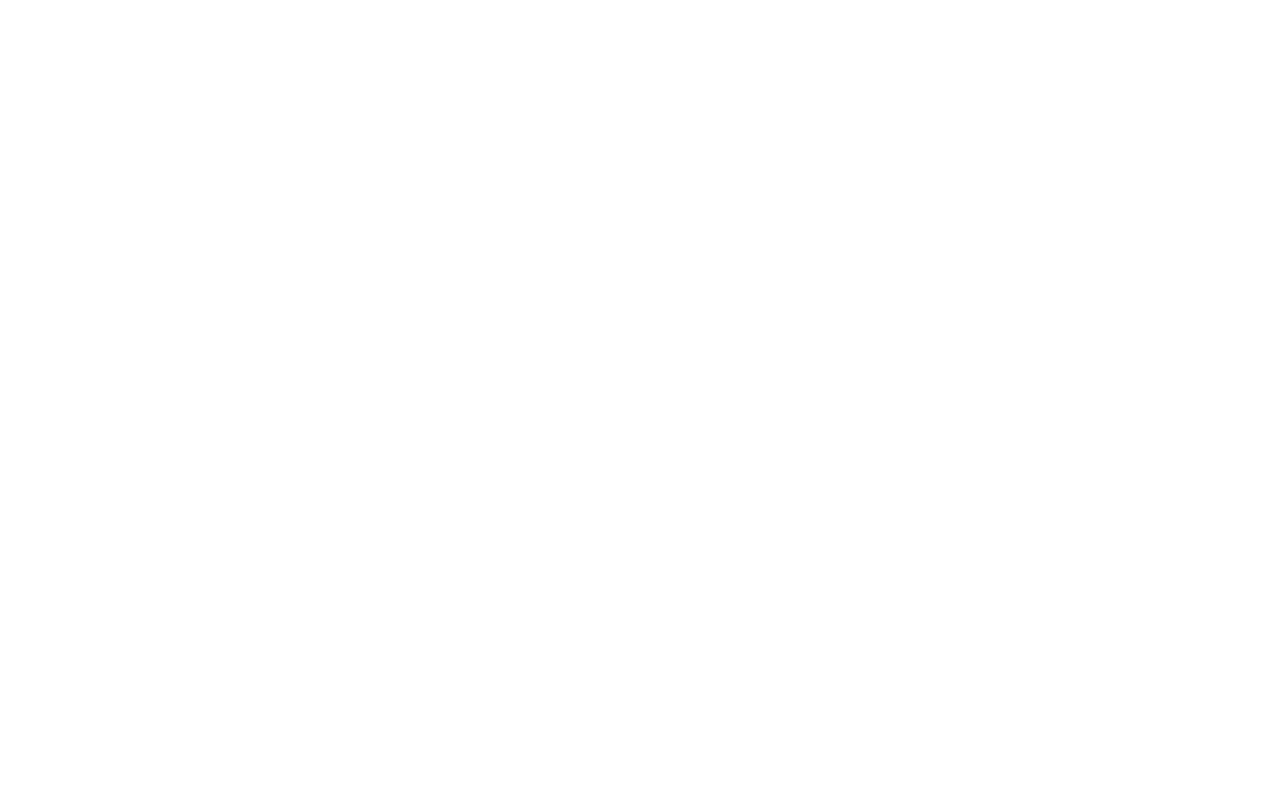
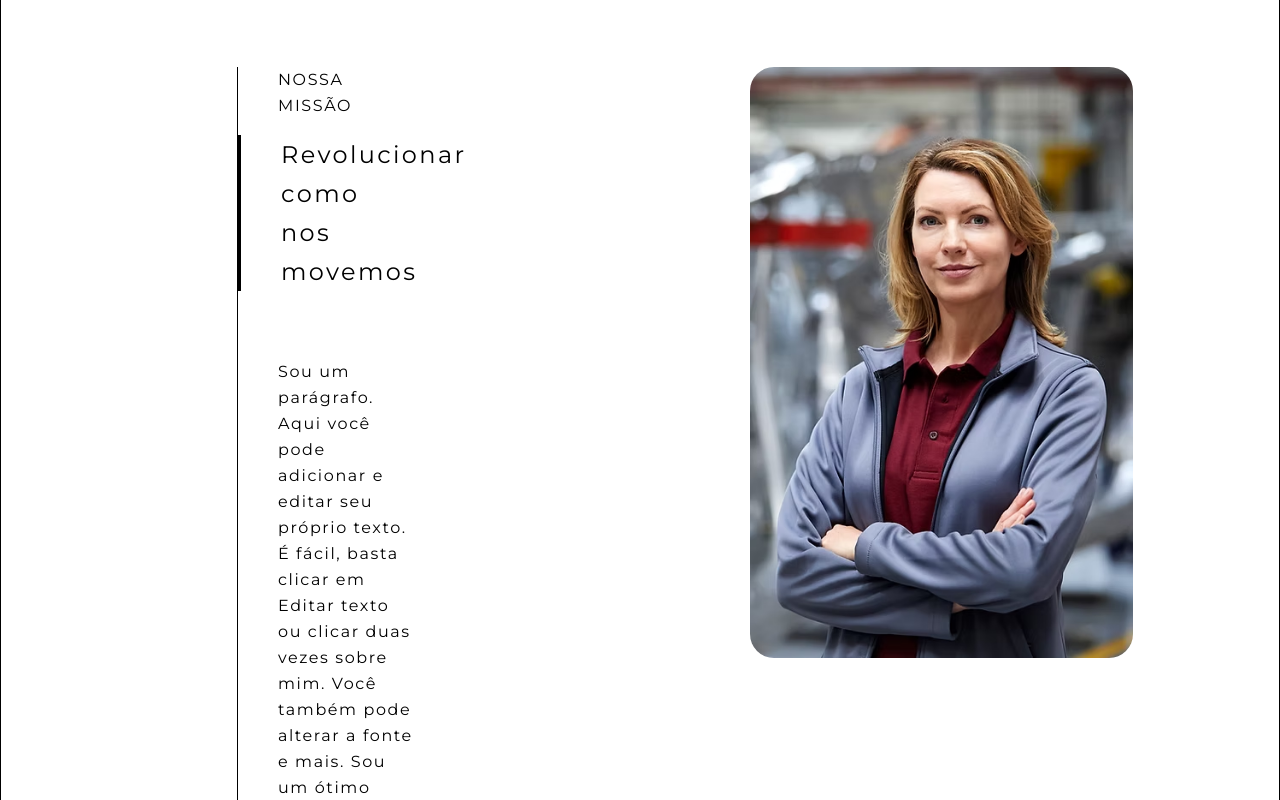
Before and after one commit to kleber-goncalves/autono, a React (Vite) app: page /sobre in a window 1280 px wide. Shown: the part 800-1600 px from the top of the page. Before the commit the page ends 800 px from the top, so only its background shows below. Built offline with nearby package versions, Linux system fonts and the light colour scheme.

Commit message:
termino feat seção abordagem

```diff
--- a/src/components/Card.jsx
+++ b/src/components/Card.jsx
@@ -1,10 +1,15 @@
 export default function Card({
     title,
     text,
-    variant="white",
+    text_2,
+    text_3,
+    children,
+    variant = "white",
     className = "",
     classNameBarra = "",
     classNameBarraII = "",
+    classNameBaseII = "",
+    classNameBarraIII = "",
     classNameTitle = "",
     classNameText = "",
     ...props
@@ -12,8 +17,9 @@ export default function Card({
     // 🟦 BASES FIXAS
     const baseClass = "flex  flex-col  ";
     const baseClassII = "flex  px-6 pl-10 flex-col  ";
-    const baseBarra = "border-l-4";
-    const baseBarraII = "border-l h-13";
+    const baseBarra = "border-l-4"; //Barra grossa - pegar o componete todo
+    const baseBarraII = "border-l h-13"; //Barra fina - o tomanho da barra é fixo
+    const baseBarraIII = "border-l"; //Barra fina - pegar o componete todo
     const baseTitle = " text-2xl leading-relaxed tracking-widest ";
     const baseText = "text-base max-w-md tracking-widest leading-relaxed";
 
@@ -21,20 +27,27 @@ export default function Card({
     const variants = {
         white: {
             text: "text-white",
+            text_2: "text-white",
+            text_3: "text-white",
             baseClass: "text-white ",
             baseClassII: "text-white ",
             barra: "border-white",
             barraII: "border-white",
+            barraIII: "border-white",
         },
         black: {
+            text_2: "text-black",
+            text_3: "text-black",
             text: "text-black",
             baseClass: "text-black",
             baseClassII: "text-black",
             barra: "border-black",
             barraII: "border-black",
+            barraIII: "border-black",
         },
     };
-        const styles = variants[variant];
+    const styles = variants[variant];
+    const showBottomPart = children || text_2;
 
     return (
         <>
@@ -42,6 +55,7 @@ export default function Card({
                 className={`${baseClass} ${styles.text} ${className}`}
                 {...props}
             >
+                {/*Barra fina - o tomanho da barra é fixo*/}
                 <div
                     className={`${baseBarraII} ${styles.barraII} ${classNameBarraII}`}
                     {...props}
@@ -52,6 +66,7 @@ export default function Card({
                         <p className={`${baseText} ${classNameText}`}>{text}</p>
                     </div>
                 </div>
+                {/*Barra grossa - pegar o componete todo*/}
                 <div
                     className={`${baseBarra} ${styles.barra} ${classNameBarra}`}
                 >
@@ -63,6 +78,34 @@ export default function Card({
                         </h2>
                     </div>
                 </div>
+                {/*caso queira adicionar mais elementos*/}
+                {showBottomPart && (
+                    /*Barra fina - pegar o componete todo*/
+                    <div
+                        className={`${baseBarraIII} ${styles.barraIII} ${classNameBarraIII}`}
+                    >
+                        <div
+                            className={`${baseClassII} ${styles.baseClassII} ${classNameBaseII}`}
+                        >
+                            {/* Se tiver children (divs extras), usa eles.
+                             Se não, usa o text_2 com a formatação padrão */}
+                            {children ? (
+                                children
+                            ) : (
+                                <p className={`${baseText} ${classNameText}`}>
+                                    {text_2}
+                                </p>
+                            )}
+                            {children ? (
+                                children
+                            ) : (
+                                <p className={`${baseText} ${classNameText}`}>
+                                    {text_3}
+                                </p>
+                            )}
+                        </div>
+                    </div>
+                )}
             </div>
         </>
     );
--- a/src/pages/page3-sobre/Sobre.jsx
+++ b/src/pages/page3-sobre/Sobre.jsx
@@ -1,11 +1,13 @@
 import Nav from "../../components/Nav";
 import Intro from "../page3-sobre/layout/Intro";
+import Abordagem from "./layout/Abordagem";
 
 function Sobre() {
     return (
         <>
             <Nav />
-            <Intro/>
+            <Intro />
+            <Abordagem/>
         </>
     )
 }
--- /dev/null
+++ b/src/pages/page3-sobre/layout/Abordagem.jsx
@@ -0,0 +1,33 @@
+import Card from "../../../components/Card";
+
+function Abordagem() {
+    return (
+        <section className="max-w-8xl border border-black mx-auto py-40 px-6 lg:px-9 flex flex-col items-center ">
+            <div className="grid grid-cols-2 gap-y-20">
+                <div className="flex flex-col  px-50  ">
+                    <Card
+                        classNameBarraII="h-17"
+                        classNameBaseII="mt-17 gap-8"
+                        variant="black"
+                        text="NOSSA MISSÃO"
+                        title="Revolucionar como
+nos movemos"
+                        text_2="Sou um parágrafo. Aqui você pode adicionar e editar seu próprio texto. É fácil, basta clicar em Editar texto ou clicar duas vezes sobre mim. Você também pode alterar a fonte e mais. Sou um ótimo lugar para você compartilhar a sua história.
+
+"
+                        text_3="Este é um ótimo espaço para escrever um texto longo sobre sua empresa e seus serviços. Você pode dar mais detalhes sobre sua equipe, projetos e metas. Clique duas vezes sobre mim para editar o conteúdo."
+                    />
+                </div>
+                <div className="flex flex-col  items-center ">
+                    <img
+                        className="rounded-3xl  max-w-sm"
+                        src="/public/mulher-abordagem.jpg"
+                        alt="abordagem"
+                    />
+                </div>
+            </div>
+        </section>
+    );
+}
+
+export default Abordagem
```
Also changed, not shown: public/mulher-abordagem.jpg (added).
